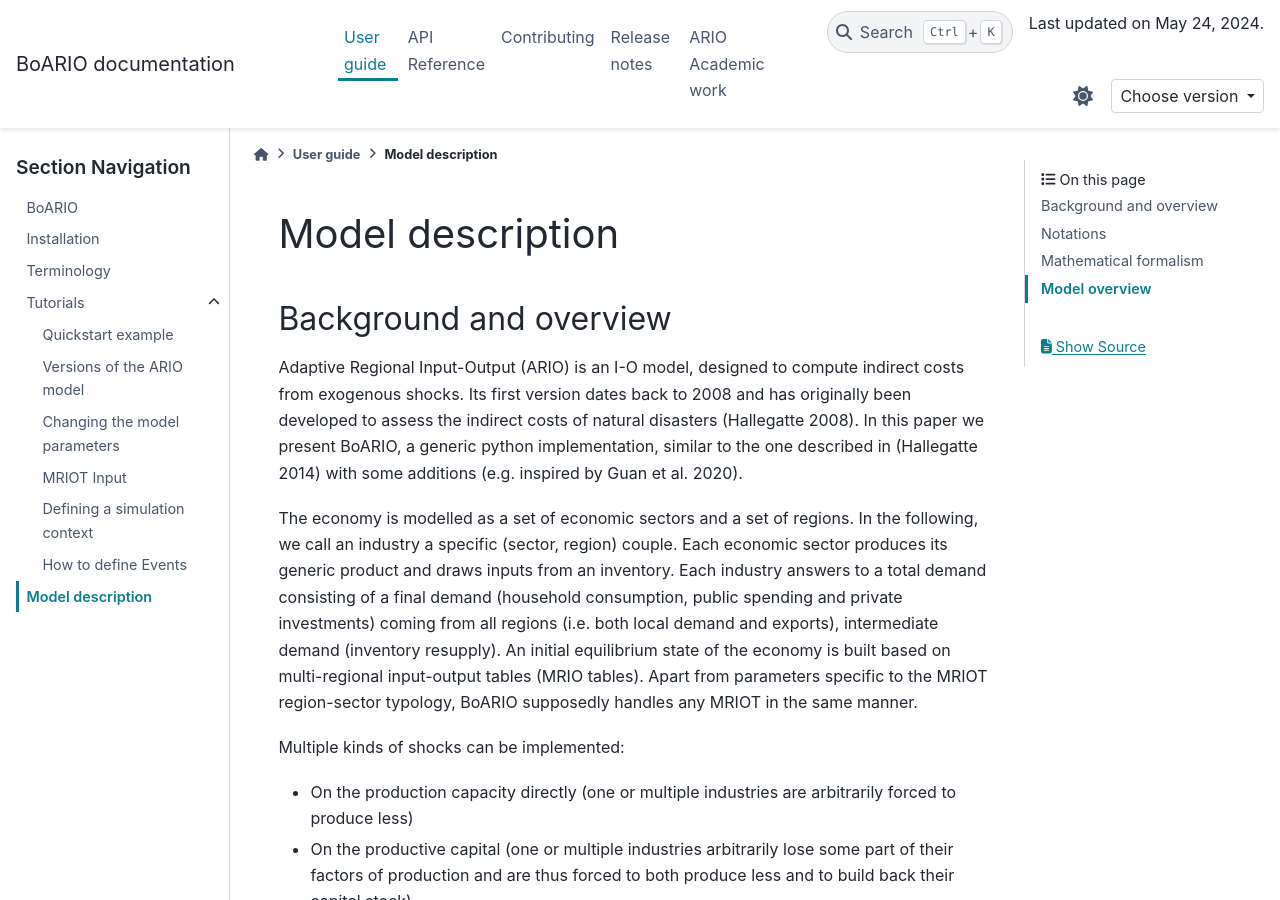
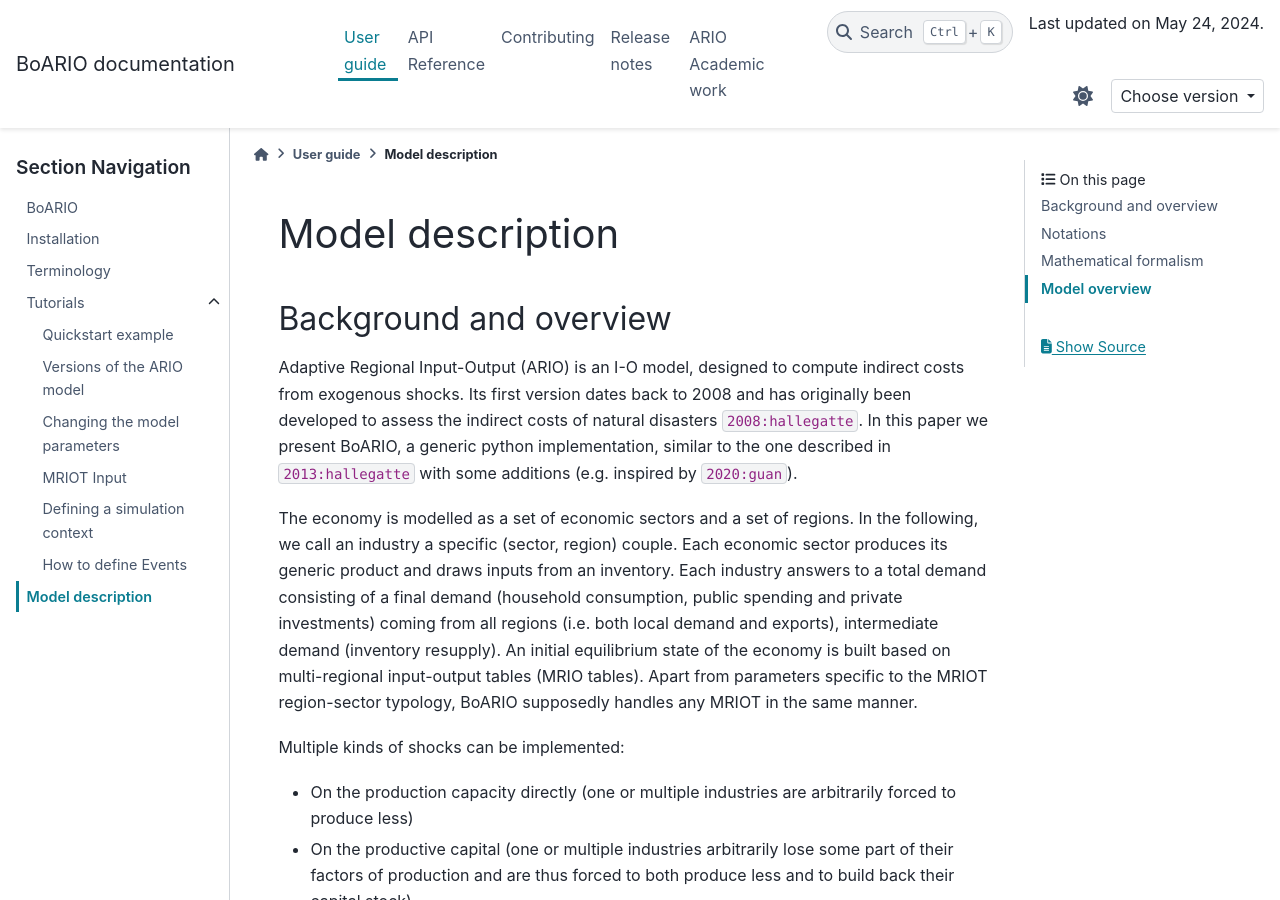
Before and after one commit to spjuhel/BoARIO, a Sphinx documentation site: the page built from docs/source/boario-math.rst, in a window 1280 px wide and 900 px high. Built offline with Sphinx 7.4.7 and the PyData theme 0.15.4, drawn with Linux system fonts in a browser that asks for light colours; cross-references to code outside the pages are shown as plain code.

Commit message:
Make citation style more consistent

```diff
--- a/docs/source/boario-math.rst
+++ b/docs/source/boario-math.rst
@@ -9,9 +9,9 @@ Background and overview
 
 Adaptive Regional Input-Output (ARIO) is an I-O model, designed to compute indirect
 costs from exogenous shocks. Its first version dates back to 2008 and has originally
-been developed to assess the indirect costs of natural disasters (Hallegatte 2008).
+been developed to assess the indirect costs of natural disasters :cite:`2008:hallegatte`.
 In this paper we present BoARIO, a generic python implementation, similar to the one
-described in (Hallegatte 2014) with some additions (e.g. inspired by Guan et al. 2020).
+described in :cite:`2013:hallegatte` with some additions (e.g. inspired by :cite:`2020:guan`).
 
 The economy is modelled as a set of economic sectors and a set of regions.
 In the following, we call an industry a specific (sector, region) couple.
```
Also changed, not shown: README.rst (+5 -5 lines).
